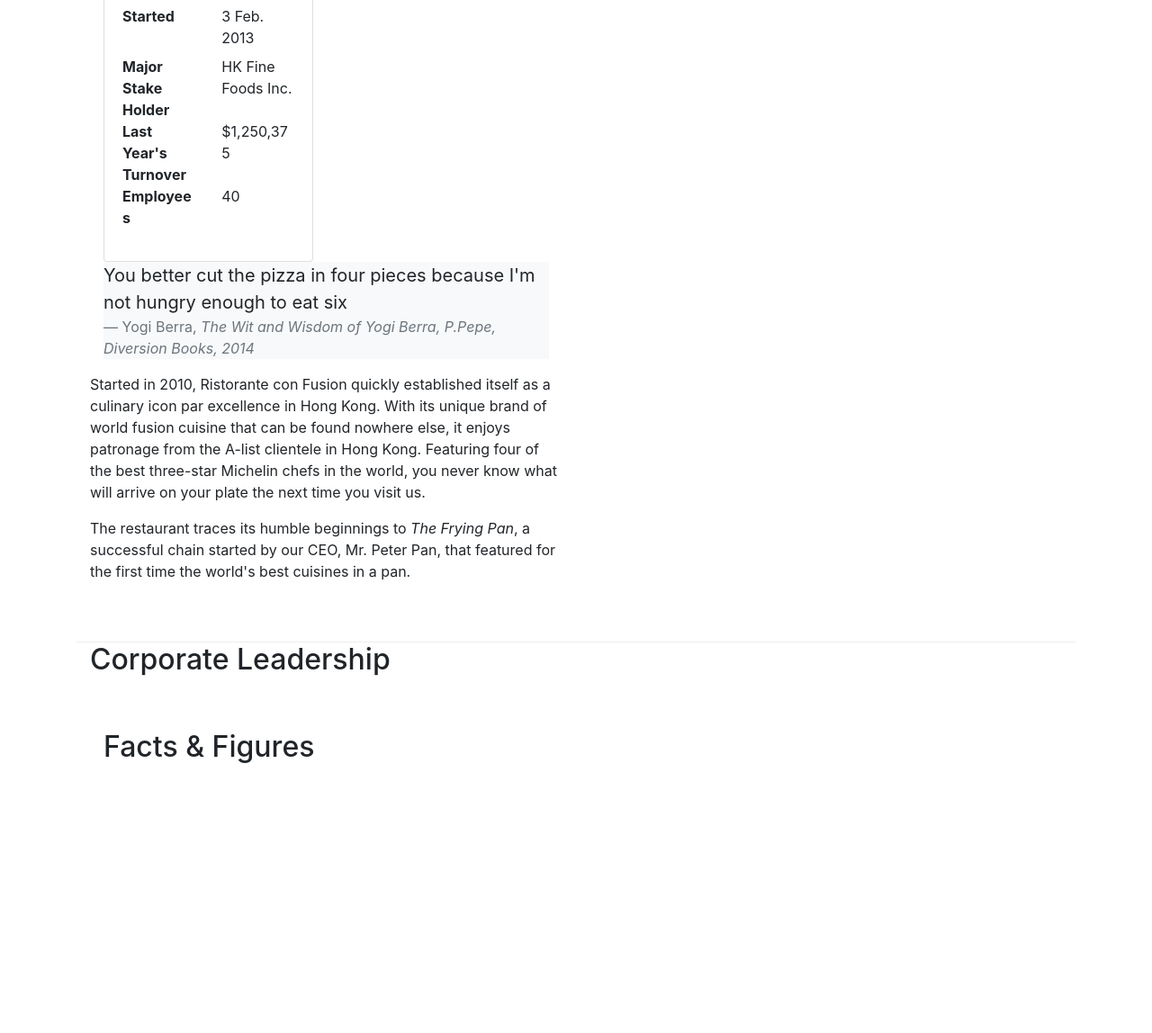
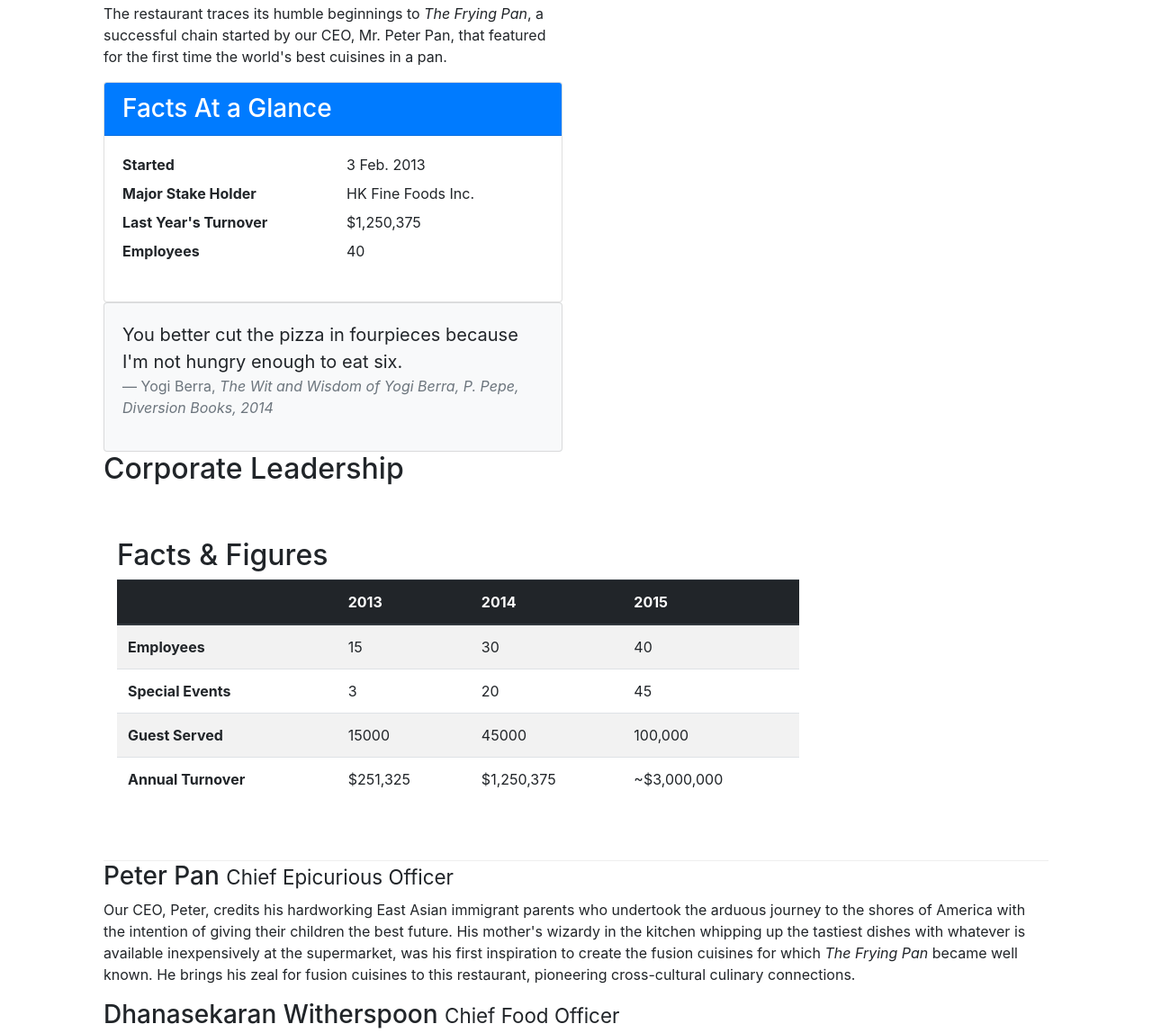
Before and after one commit to minhhi68/Git-test2, a website: page aboutus.html in a window 1280 px wide. Shown: the part 668-1816 px from the top of the page at 90% size. Drawn offline with nearby package versions, Linux system fonts and the light colour scheme.

Commit message:
Tables and Cards

```diff
--- a/aboutus.html
+++ b/aboutus.html
@@ -77,9 +77,12 @@
 
 
 
-        <div class="row row-content align-items-center">
-            <div class="col-12 col-sm-6">
+        <div class="container">
+            <div class="col-sm-6">
                 <h2>Our History</h2>
+                <p>Started in 2010, Ristorante con Fusion quickly established itself as a culinary icon par excellence in Hong Kong. With its unique brand of world fusion cuisine that can be found nowhere else, it enjoys patronage from the A-list clientele in Hong Kong.  Featuring four of the best three-star Michelin chefs in the world, you never know what will arrive on your plate the next time you visit us.</p>
+                <p>The restaurant traces its humble beginnings to <em>The Frying Pan</em>, a successful chain started by our CEO, Mr. Peter Pan, that featured for the first time the world's best cuisines in a pan.</p>
+            </div>
             <div class="col-12 col-sm-6">
                 <div class="card">
                     <h3 class="card-header bg-primary text-white">Facts At a Glance</h3>
@@ -97,40 +100,26 @@
                     </div>
                 </div>
             </div>
-                    <div class="col-12">
-                        <div class="card-card-body bg-light">
+            <div class="col-12 col-sm-6">
+                <div class="card card-body bg-light">
                     <blockquote class="blockquote">
-                                <p class="mb-0">You better cut the pizza in four pieces because I'm not
-                                hungry enough to eat six</p>
+                        <p class="mb-0">You better cut the pizza in fourpieces because
+                        I'm not hungry enough to eat six.</p>
                         <footer class="blockquote-footer">Yogi Berra,
-                                    <cite titile="Source Title">The Wit and Wisdom of Yogi Berra, P.Pepe,
-                                    Diversion Books, 2014</cite>
-
+                            <cite title="Source Title">The Wit and Wisdom of Yogi Berra,
+                            P. Pepe, Diversion Books, 2014</cite>
                         </footer>
-
                     </blockquote>
                 </div>
             </div>
-
-                <p>Started in 2010, Ristorante con Fusion quickly established itself as a culinary icon par excellence in Hong Kong. With its unique brand of world fusion cuisine that can be found nowhere else, it enjoys patronage from the A-list clientele in Hong Kong.  Featuring four of the best three-star Michelin chefs in the world, you never know what will arrive on your plate the next time you visit us.</p>
-                <p>The restaurant traces its humble beginnings to <em>The Frying Pan</em>, a successful chain started by our CEO, Mr. Peter Pan, that featured for the first time the world's best cuisines in a pan.</p>
-            </div>
-            <div>
-            </div>
         </div>
 
-
-        <div row row-content>
-            <div class="col-12">
+        <div class="container">
+            <div class="col-sm-12">
                 <h2>Corporate Leadership</h2>
                 <div class="row row-content">
                     <div class="col-12 col-sm-9">
                         <h2>Facts &amp; Figures</h2>
-                    </div>
-                    <div class="col-12 col-sm-3">
-                    </div>
-                </div>
-
                         <div class="table-responsive">
                             <table class="table table-striped">
                                 <thead class="thead-dark">
@@ -149,16 +138,16 @@
                                         <td>40</td>
                                     </tr>
                                     <tr>
-                                <th>Guests Served</th>
-                                 <th>15000</th>
-                                  <th>40000</th>
-                                   <th>100000</th>
-                               </tr>
-                               <tr>
                                         <th>Special Events</th>
                                         <td>3</td>
                                         <td>20</td>
                                         <td>45</td>
+                                    </tr>
+                                    <tr>
+                                        <th>Guest Served</th>
+                                        <td>15000</td>
+                                        <td>45000</td>
+                                        <td>100,000</td>
                                     </tr>
                                     <tr>
                                         <th>Annual Turnover</th>
@@ -169,9 +158,11 @@
                                 </tbody>
                             </table>
                         </div>
+                    </div>
+                    <div class="col-12 col-sm-3">
 
-
-                          </tbody>
+                    </div>
+                </div>
 
 
                 <h3>Peter Pan <small>Chief Epicurious Officer</small></h3>
```
Also changed, not shown: index.html (+3 -1 lines). Lines whose indentation alone changed are shown as unchanged.
